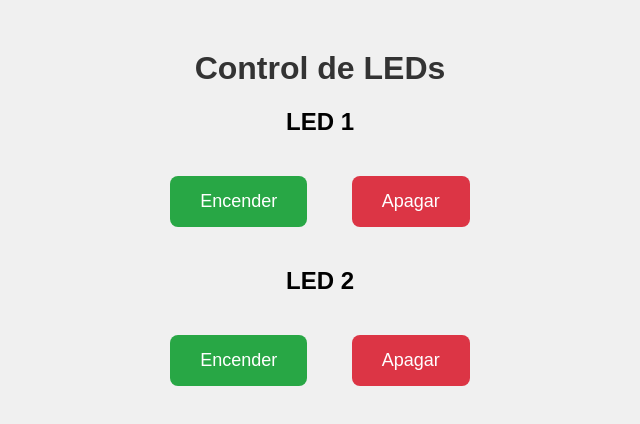
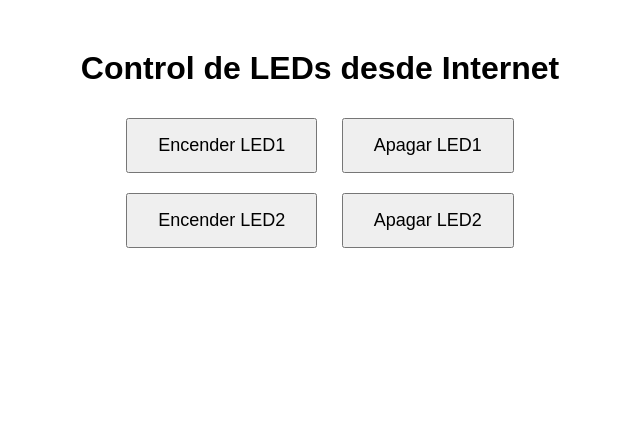
Before and after one commit to juanOviedo1391/domus-control, a plain HTML site: page index.html in a window 1280 px wide. Shown: the whole page, without its empty margins (320-960 px from the left). Drawn offline with Linux system fonts and the light colour scheme.

Commit message:
Refactor LED control interface in index.html

```diff
--- a/index.html
+++ b/index.html
@@ -3,49 +3,40 @@
 <head>
 <meta charset="UTF-8">
 <meta name="viewport" content="width=device-width, initial-scale=1.0">
-    <title>Control de LEDs - Domus Online</title>
+<title>Control de LEDs</title>
 <style>
-        body { font-family: Arial, sans-serif; text-align: center; margin-top: 50px; background: #f0f0f0; }
-        h1 { color: #333; }
-        button { padding: 15px 30px; margin: 20px; font-size: 18px; cursor: pointer; border: none; border-radius: 8px; }
-        .on { background-color: #28a745; color: white; }
-        .off { background-color: #dc3545; color: white; }
+body { font-family: Arial; text-align:center; margin-top:50px; }
+button { padding:15px 30px; margin:10px; font-size:18px; cursor:pointer; }
 </style>
 </head>
 <body>
-    <h1>Control de LEDs</h1>
-    <div>
-        <h2>LED 1</h2>
-        <button class="on" onclick="controlLED(1,1)">Encender</button>
-        <button class="off" onclick="controlLED(1,0)">Apagar</button>
-    </div>
-    <div>
-        <h2>LED 2</h2>
-        <button class="on" onclick="controlLED(2,1)">Encender</button>
-        <button class="off" onclick="controlLED(2,0)">Apagar</button>
-    </div>
+
+<h1>Control de LEDs desde Internet</h1>
+
+<button onclick="controlLED(1,1)">Encender LED1</button>
+<button onclick="controlLED(1,0)">Apagar LED1</button>
+<br>
+<button onclick="controlLED(2,1)">Encender LED2</button>
+<button onclick="controlLED(2,0)">Apagar LED2</button>
 
 <script>
-        // --- Configura tu Write API Key ---
-        const WRITE_API_KEY = 'IZUHJY2KACWBPPRM'; // tu Write API Key de ThingSpeak
+const channelID = '3126838';
+const writeAPIKey = '7LWB5MWCCC8VQTEJ';
 
-        async function controlLED(ledNumber, estado) {
-            const field = ledNumber === 1 ? 'field3' : 'field4';
-            const url = `https://api.thingspeak.com/update?api_key=${WRITE_API_KEY}&${field}=${estado}`;
-
-            try {
-                const response = await fetch(url);
-                const result = await response.text();
-                if (response.ok) {
-                    alert(`LED ${ledNumber} ${estado ? 'Encendido' : 'Apagado'}\nEntry ID: ${result}`);
+function controlLED(led, estado){
+    let field = (led===1) ? 'field3' : 'field4';
+    let url = `https://api.thingspeak.com/update?api_key=${writeAPIKey}&${field}=${estado}`;
+    fetch(url)
+    .then(resp=>resp.text())
+    .then(data=>{
+        if(data!="0"){
+            alert(`LED${led} actualizado correctamente`);
         } else {
-                    alert('Error al enviar datos a ThingSpeak');
+            alert(`Error al actualizar LED${led}`);
         }
-            } catch (error) {
-                console.error(error);
-                alert('Error de conexión');
-            }
+    });
 }
 </script>
+
 </body>
 </html>
```
Lines whose indentation alone changed are shown as unchanged.
